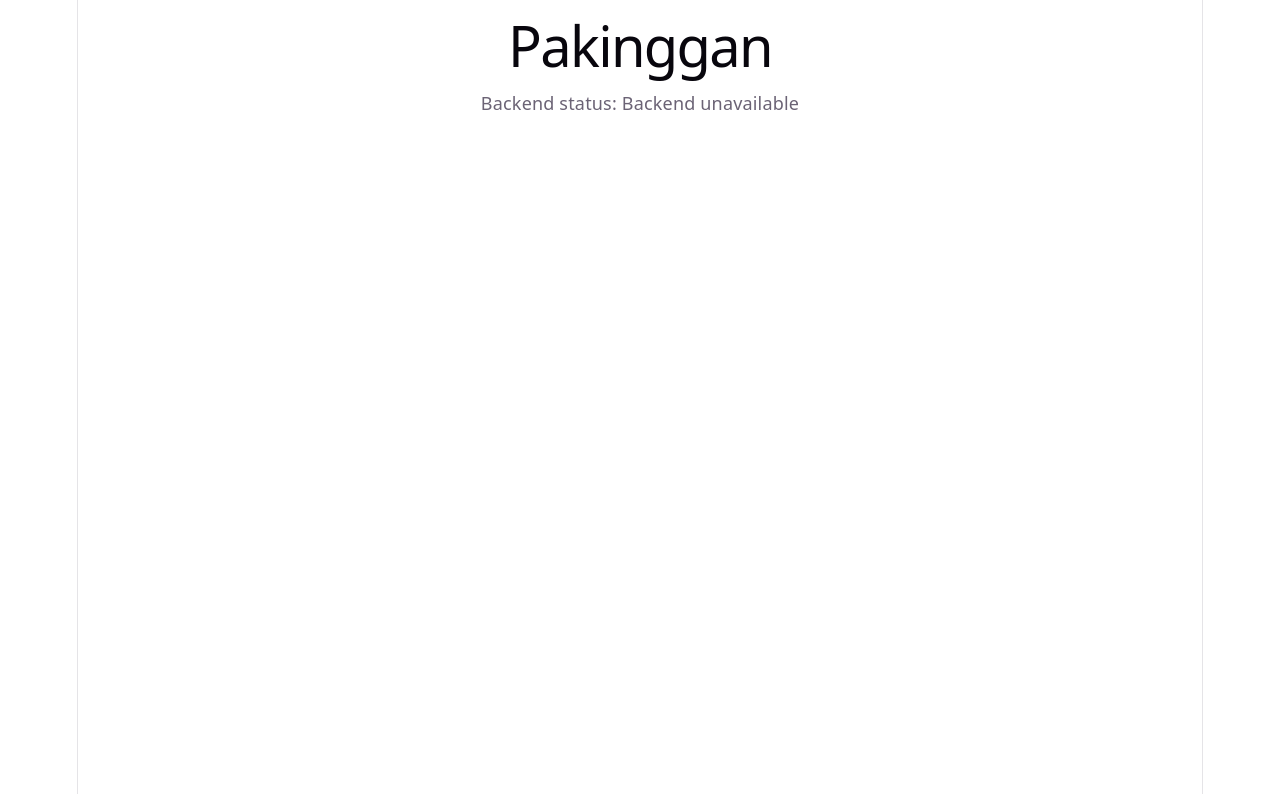
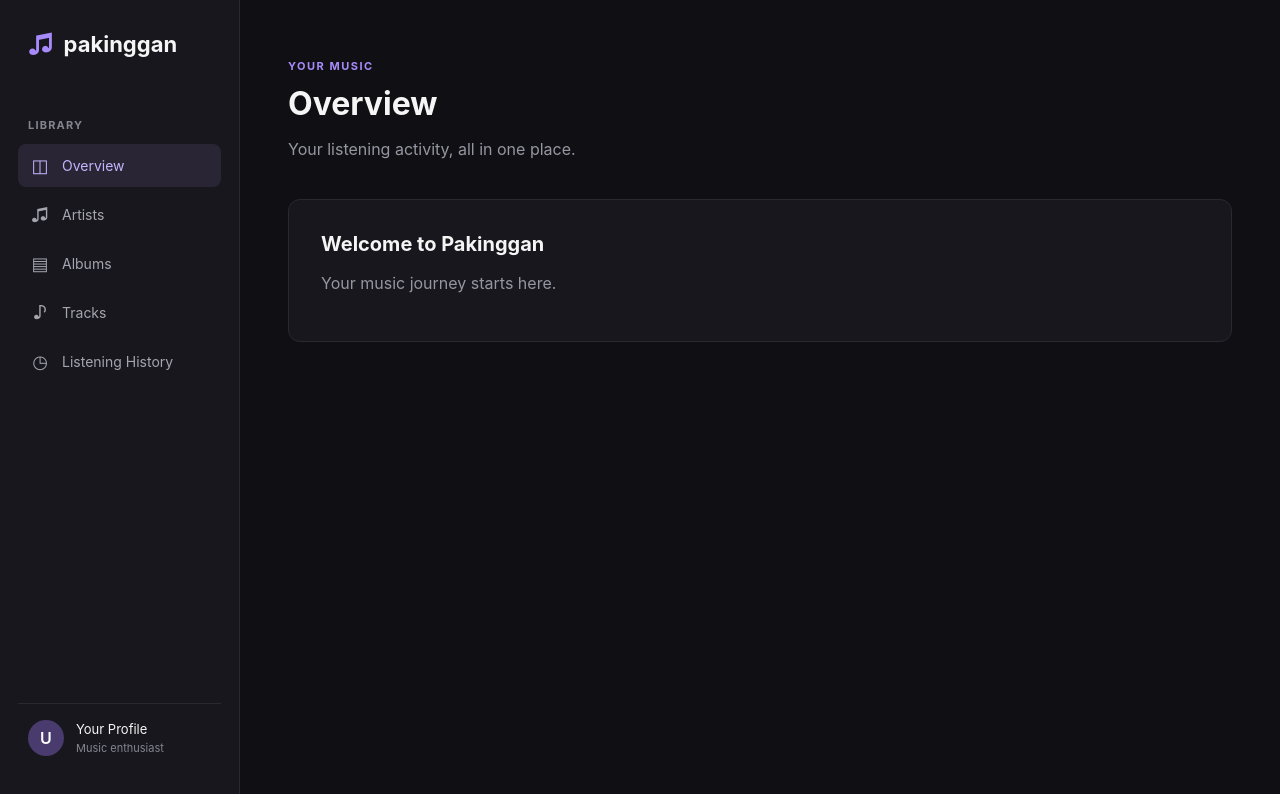
Before and after one commit to BitPingu/pakinggan, a React (Vite) app in the folder client/: page / in a window 1280 px wide. Shown: the top 794 px of the page. Built offline with nearby package versions, Linux system fonts and the light colour scheme; no server answers.

Commit message:
add initial frontend app layout

```diff
--- a/client/src/App.css
+++ b/client/src/App.css
@@ -1,184 +1,151 @@
-.counter {
-  font-size: 16px;
-  padding: 5px 10px;
-  border-radius: 5px;
-  color: var(--accent);
-  background: var(--accent-bg);
-  border: 2px solid transparent;
-  transition: border-color 0.3s;
-  margin-bottom: 24px;
 
-  &:hover {
-    border-color: var(--accent-border);
-  }
-  &:focus-visible {
-    outline: 2px solid var(--accent);
-    outline-offset: 2px;
-  }
+.app-layout {
+  min-height: 100vh;
+  background: #101014;
+  color: #f5f5f5;
 }
 
-.hero {
-  position: relative;
+/* Sidebar */
 
-  .base,
-  .framework,
-  .vite {
-    inset-inline: 0;
-    margin: 0 auto;
+.sidebar {
+  position: fixed;
+  inset: 0 auto 0 0;
+  display: flex;
+  flex-direction: column;
+  width: 240px;
+  padding: 28px 18px;
+  background: #17171d;
+  border-right: 1px solid #292930;
 }
 
-  .base {
-    width: 170px;
-    position: relative;
-    z-index: 0;
+.sidebar-brand {
+  display: flex;
+  align-items: center;
+  gap: 10px;
+  margin-bottom: 48px;
+  padding: 0 10px;
+  font-size: 22px;
+  font-weight: 700;
 }
 
-  .framework,
-  .vite {
-    position: absolute;
+.brand-icon {
+  color: #a78bfa;
+  font-size: 26px;
 }
 
-  .framework {
-    z-index: 1;
-    top: 34px;
-    height: 28px;
-    transform: perspective(2000px) rotateZ(300deg) rotateX(44deg) rotateY(39deg)
-      scale(1.4);
+/* Sidebar navigation */
+
+.sidebar-heading {
+  padding: 0 10px;
+  margin-bottom: 12px;
+  color: #858590;
+  font-size: 11px;
+  font-weight: 700;
+  letter-spacing: 1.2px;
 }
 
-  .vite {
-    z-index: 0;
-    top: 107px;
-    height: 26px;
-    width: auto;
-    transform: perspective(2000px) rotateZ(300deg) rotateX(40deg) rotateY(39deg)
-      scale(0.8);
-  }
+.sidebar-nav {
+  display: flex;
+  flex-direction: column;
+  gap: 6px;
 }
 
-#center {
+.nav-item {
+  display: flex;
+  align-items: center;
+  gap: 12px;
+  padding: 11px 12px;
+  border-radius: 8px;
+  color: #a5a5b0;
+  font-size: 14px;
+  text-decoration: none;
+  transition: background 0.2s, color 0.2s;
+}
+
+.nav-item:hover,
+.nav-item.active {
+  background: #292535;
+  color: #c4b5fd;
+}
+
+.nav-icon {
+  width: 20px;
+  text-align: center;
+  font-size: 18px;
+}
+
+/* Sidebar profile */
+
+.sidebar-bottom {
+  display: flex;
+  align-items: center;
+  gap: 12px;
+  margin-top: auto;
+  padding: 16px 10px;
+  border-top: 1px solid #292930;
+}
+
+.profile-avatar {
+  display: grid;
+  width: 36px;
+  height: 36px;
+  place-items: center;
+  border-radius: 50%;
+  background: #493b6d;
+  color: white;
+  font-weight: 600;
+}
+
+.profile-info {
   display: flex;
   flex-direction: column;
-  gap: 25px;
-  place-content: center;
-  place-items: center;
-  flex-grow: 1;
-
-  @media (max-width: 1024px) {
-    padding: 32px 20px 24px;
-    gap: 18px;
-  }
+  gap: 4px;
+  font-size: 13px;
 }
 
-#next-steps {
-  display: flex;
-  border-top: 1px solid var(--border);
-  text-align: left;
-
-  & > div {
-    flex: 1 1 0;
-    padding: 32px;
-    @media (max-width: 1024px) {
-      padding: 24px 20px;
-    }
+.profile-subtitle {
+  color: #858590;
+  font-size: 11px;
 }
 
-  .icon {
-    margin-bottom: 16px;
-    width: 22px;
-    height: 22px;
+/* Main content */
+
+.main-content {
+  min-height: 100vh;
+  margin-left: 240px;
+  padding: 48px;
 }
 
-  @media (max-width: 1024px) {
-    flex-direction: column;
-    text-align: center;
-  }
+/* Page header */
+
+.page-header h1 {
+  margin: 8px 0;
+  font-size: 32px;
 }
 
-#docs {
-  border-right: 1px solid var(--border);
-
-  @media (max-width: 1024px) {
-    border-right: none;
-    border-bottom: 1px solid var(--border);
-  }
+.page-eyebrow {
+  color: #a78bfa;
+  font-size: 11px;
+  font-weight: 700;
+  letter-spacing: 1.5px;
 }
 
-#next-steps ul {
-  list-style: none;
-  padding: 0;
-  display: flex;
-  gap: 8px;
-  margin: 32px 0 0;
-
-  .logo {
-    height: 18px;
+.page-description,
+.dashboard-placeholder p {
+  color: #9696a2;
 }
 
-  a {
-    color: var(--text-h);
-    font-size: 16px;
-    border-radius: 6px;
-    background: var(--social-bg);
-    display: flex;
-    padding: 6px 12px;
-    align-items: center;
-    gap: 8px;
-    text-decoration: none;
-    transition: box-shadow 0.3s;
+/* Dashboard placeholder */
 
-    &:hover {
-      box-shadow: var(--shadow);
-    }
-    .button-icon {
-      height: 18px;
-      width: 18px;
-    }
+.dashboard-placeholder {
+  margin-top: 40px;
+  padding: 32px;
+  border: 1px solid #292930;
+  border-radius: 12px;
+  background: #17171d;
 }
 
-  @media (max-width: 1024px) {
-    margin-top: 20px;
-    flex-wrap: wrap;
-    justify-content: center;
-
-    li {
-      flex: 1 1 calc(50% - 8px);
+.dashboard-placeholder h2 {
+  margin-top: 0;
+  font-size: 20px;
 }
-
-    a {
-      width: 100%;
-      justify-content: center;
-      box-sizing: border-box;
-    }
-  }
-}
-
-#spacer {
-  height: 88px;
-  border-top: 1px solid var(--border);
-  @media (max-width: 1024px) {
-    height: 48px;
-  }
-}
-
-.ticks {
-  position: relative;
-  width: 100%;
-
-  &::before,
-  &::after {
-    content: '';
-    position: absolute;
-    top: -4.5px;
-    border: 5px solid transparent;
-  }
-
-  &::before {
-    left: 0;
-    border-left-color: var(--border);
-  }
-  &::after {
-    right: 0;
-    border-right-color: var(--border);
-  }
-}
--- a/client/src/App.tsx
+++ b/client/src/App.tsx
@@ -1,20 +1,25 @@
-import { useEffect, useState } from "react";
+
+import AppLayout from './components/layout/AppLayout'
+import './App.css'
 
 function App() {
-  const [status, setStatus] = useState("Checking...");
+  return (
+    <AppLayout>
+      <header className="page-header">
+        <div>
+          <p className="page-eyebrow">YOUR MUSIC</p>
+          <h1>Overview</h1>
+          <p className="page-description">
+            Your listening activity, all in one place.
+          </p>
+        </div>
+      </header>
 
-  useEffect(() => {
-    fetch("http://127.0.0.1:8000/api/health")
-      .then((response) => response.json())
-      .then((data) => setStatus(data.status))
-      .catch(() => setStatus("Backend unavailable"));
-  }, []);
-
-  return (
-    <div>
-      <h1>Pakinggan</h1>
-      <p>Backend status: {status}</p>
-    </div>
+      <section className="dashboard-placeholder">
+        <h2>Welcome to Pakinggan</h2>
+        <p>Your music journey starts here.</p>
+      </section>
+    </AppLayout>
   )
 }
 
--- /dev/null
+++ b/client/src/components/layout/AppLayout.tsx
@@ -0,0 +1,20 @@
+
+import type { ReactNode } from 'react'
+import Sidebar from './Sidebar'
+
+interface AppLayoutProps {
+  children: ReactNode
+}
+
+function AppLayout({ children }: AppLayoutProps) {
+  return (
+    <div className="app-layout">
+      <Sidebar />
+      <main className="main-content">
+        {children}
+      </main>
+    </div>
+  )
+}
+
+export default AppLayout
--- /dev/null
+++ b/client/src/components/layout/Sidebar.tsx
@@ -0,0 +1,46 @@
+
+const navigationItems = [
+  { label: 'Overview', icon: '◫', href: '#dashboard' },
+  { label: 'Artists', icon: '♫', href: '#artists' },
+  { label: 'Albums', icon: '▤', href: '#albums' },
+  { label: 'Tracks', icon: '♪', href: '#tracks' },
+  { label: 'Listening History', icon: '◷', href: '#history' },
+]
+
+function Sidebar() {
+  return (
+    <aside className="sidebar">
+      <div className="sidebar-brand">
+        <span className="brand-icon">♫</span>
+        <span>pakinggan</span>
+      </div>
+
+      <div className="sidebar-section">
+        <p className="sidebar-heading">LIBRARY</p>
+
+        <nav className="sidebar-nav">
+          {navigationItems.map((item, index) => (
+            <a
+              key={item.label}
+              href={item.href}
+              className={`nav-item ${index === 0 ? 'active' : ''}`}
+            >
+              <span className="nav-icon">{item.icon}</span>
+              <span>{item.label}</span>
+            </a>
+          ))}
+        </nav>
+      </div>
+
+      <div className="sidebar-bottom">
+        <div className="profile-avatar">U</div>
+        <div className="profile-info">
+          <span>Your Profile</span>
+          <span className="profile-subtitle">Music enthusiast</span>
+        </div>
+      </div>
+    </aside>
+  )
+}
+
+export default Sidebar
--- a/client/src/index.css
+++ b/client/src/index.css
@@ -1,111 +1,16 @@
-:root {
-  --text: #6b6375;
-  --text-h: #08060d;
-  --bg: #fff;
-  --border: #e5e4e7;
-  --code-bg: #f4f3ec;
-  --accent: #aa3bff;
-  --accent-bg: rgba(170, 59, 255, 0.1);
-  --accent-border: rgba(170, 59, 255, 0.5);
-  --social-bg: rgba(244, 243, 236, 0.5);
-  --shadow:
-    rgba(0, 0, 0, 0.1) 0 10px 15px -3px, rgba(0, 0, 0, 0.05) 0 4px 6px -2px;
 
-  --sans: system-ui, 'Segoe UI', Roboto, sans-serif;
-  --heading: system-ui, 'Segoe UI', Roboto, sans-serif;
-  --mono: ui-monospace, Consolas, monospace;
-
-  font: 18px/145% var(--sans);
-  letter-spacing: 0.18px;
-  color-scheme: light dark;
-  color: var(--text);
-  background: var(--bg);
-  font-synthesis: none;
-  text-rendering: optimizeLegibility;
-  -webkit-font-smoothing: antialiased;
-  -moz-osx-font-smoothing: grayscale;
-
-  @media (max-width: 1024px) {
-    font-size: 16px;
-  }
-}
-
-@media (prefers-color-scheme: dark) {
-  :root {
-    --text: #9ca3af;
-    --text-h: #f3f4f6;
-    --bg: #16171d;
-    --border: #2e303a;
-    --code-bg: #1f2028;
-    --accent: #c084fc;
-    --accent-bg: rgba(192, 132, 252, 0.15);
-    --accent-border: rgba(192, 132, 252, 0.5);
-    --social-bg: rgba(47, 48, 58, 0.5);
-    --shadow:
-      rgba(0, 0, 0, 0.4) 0 10px 15px -3px, rgba(0, 0, 0, 0.25) 0 4px 6px -2px;
-  }
-
-  #social .button-icon {
-    filter: invert(1) brightness(2);
-  }
-}
-
-#root {
-  width: 1126px;
-  max-width: 100%;
-  margin: 0 auto;
-  text-align: center;
-  border-inline: 1px solid var(--border);
-  min-height: 100svh;
-  display: flex;
-  flex-direction: column;
+* {
   box-sizing: border-box;
 }
 
 body {
   margin: 0;
+  min-width: 320px;
+  min-height: 100vh;
+  font-family: Inter, system-ui, -apple-system, BlinkMacSystemFont, "Segoe UI", sans-serif;
 }
 
-h1,
-h2 {
-  font-family: var(--heading);
-  font-weight: 500;
-  color: var(--text-h);
+button,
+input {
+  font: inherit;
 }
-
-h1 {
-  font-size: 56px;
-  letter-spacing: -1.68px;
-  margin: 32px 0;
-  @media (max-width: 1024px) {
-    font-size: 36px;
-    margin: 20px 0;
-  }
-}
-h2 {
-  font-size: 24px;
-  line-height: 118%;
-  letter-spacing: -0.24px;
-  margin: 0 0 8px;
-  @media (max-width: 1024px) {
-    font-size: 20px;
-  }
-}
-p {
-  margin: 0;
-}
-
-code,
-.counter {
-  font-family: var(--mono);
-  display: inline-flex;
-  border-radius: 4px;
-  color: var(--text-h);
-}
-
-code {
-  font-size: 15px;
-  line-height: 135%;
-  padding: 4px 8px;
-  background: var(--code-bg);
-}
```
Lines whose indentation alone changed are shown as unchanged.
